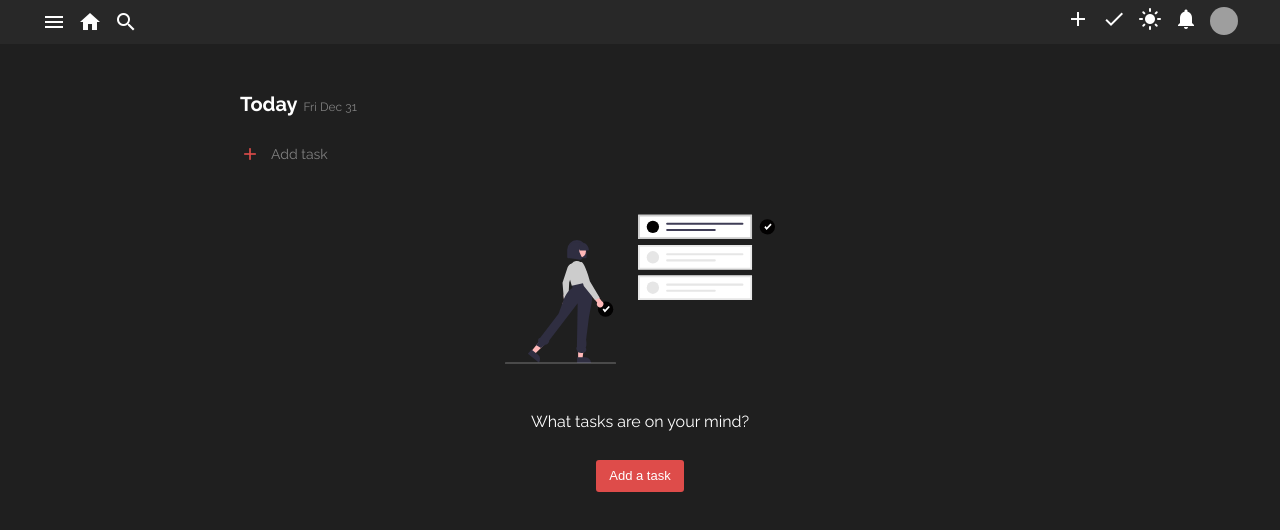
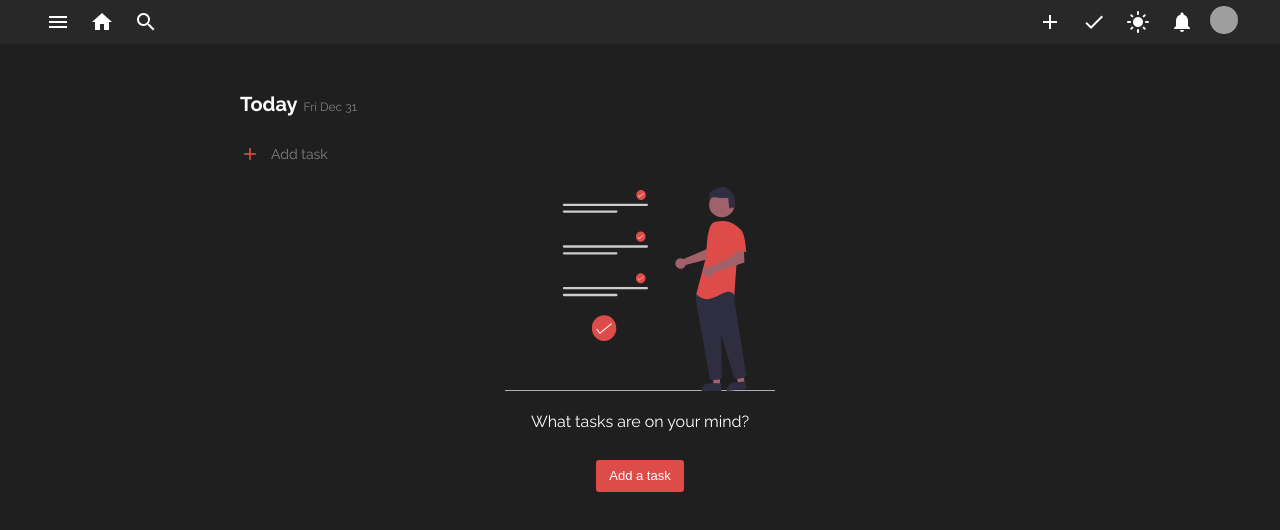
Before and after one commit to kindnemo/todo-list, a plain HTML site: page index.html in a window 1280 px wide. Drawn offline with Linux system fonts and the light colour scheme; grey boxes are pictures that could not be loaded.

Commit message:
added final touches project done

```diff
--- a/index.html
+++ b/index.html
@@ -37,7 +37,7 @@
                 <span id="completion" class="material-icons right-icon btn">done</span>
                 <span id="theme" class="right-icon btn material-icons">light_mode</span>
                 <span id="notif" class="right-icon btn material-icons">notifications</span>
-                <a href="" id="profile-link" class="btn">
+                <a href="https://github.com/kindnemo" target="_blank" id="profile-link" class="btn">
                     <img src="https://dcff1xvirvpfp.cloudfront.net/d00be200788e4f858919c36ee9e81527_big.jpg" alt="Profile Picture" id="profile-pic">
                 </a>
             </div>
@@ -71,7 +71,7 @@
 
             <div id="empty-div">
                 <div id="empty">
-                    <img src="images/undraw_to_do_re_jaef.svg" alt="" id="empty-svg">
+                    <img src="images/undraw_to_do_re_jaef dark.svg" alt="" id="empty-svg">
                     <p id="empty-para">What tasks are on your mind?</p>
                     <button id="empty-add" class="final-btn btn add-task task-add-btn btn">Add a task</button>
                 </div>
--- a/styling.css
+++ b/styling.css
@@ -25,11 +25,25 @@ body{
     gap: 12px;
 }
 
+.left-icon:hover, .right-icon:hover{
+    background-color: hsla(0,0%,100%,.2);
+}
+
+
 #profile-pic{
     height: 28px;
     width: 28px;
     border-radius: 100%;
 }
+.left-icon, .right-icon{
+    width: 32px;
+    height: 32px;
+    border-radius: 3px;
+    display: flex !important;
+    align-items: center;
+    justify-content: center;
+}
+
 #task-div{
     margin: auto;
     margin-top: 50px;
```
Also changed, not shown: images/undraw_to_do_re light.svg (renamed from images/undraw_to_do_re_jaef.svg), images/undraw_to_do_re_jaef dark.svg (added).
